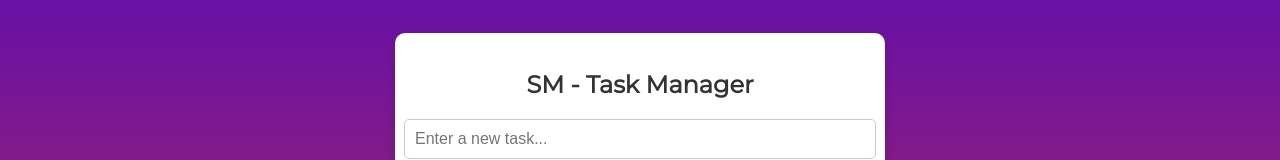
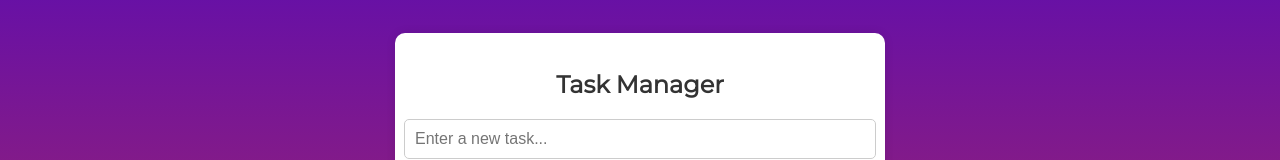
Before and after one commit to Tarak1247/Task-Manager, a plain HTML site: page index.html in a window 1280 px wide. Shown: the part 254-414 px from the top of the page. Drawn offline with Linux system fonts and the light colour scheme.

Commit message:
Update index.html

```diff
--- a/index.html
+++ b/index.html
@@ -10,7 +10,7 @@
 </head>
 <body>
     <div class="container">
-        <h1 class="title">SM - Task Manager</h1>
+        <h1 class="title">Task Manager</h1>
         <div class="task-form">
             <input type="text" id="task-input" placeholder="Enter a new task..." class="task-input">
             <button id="add-task-btn" class="add-task-btn">Add Task</button>
```
